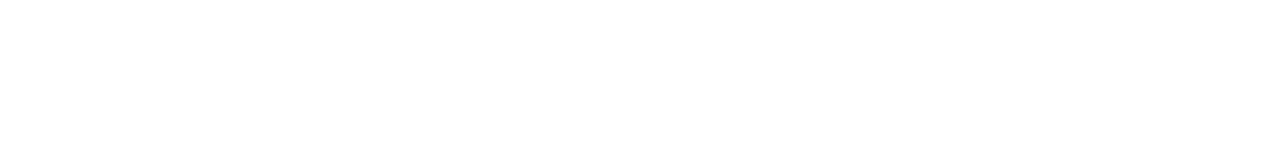
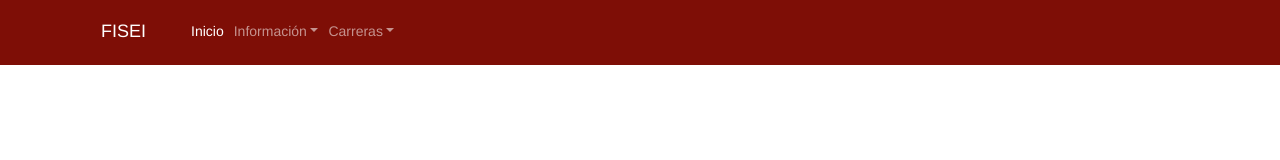
Before and after one commit to ChrisitanLP/TrabajoClase, a plain HTML site: page Secciones/Carreras/Tecnologias.html in a window 1280 px wide. Drawn offline with nearby package versions, Linux system fonts and the light colour scheme.

Commit message:
Se agrega el NavBar a la pagina Tecnologias.html

```diff
--- a/Secciones/Carreras/Tecnologias.html
+++ b/Secciones/Carreras/Tecnologias.html
@@ -19,6 +19,36 @@
 
 </head>
 <body>
-
+    <section style="background: #7e0e06;">
+        <div class="container" style="background: #7e0e06; margin-bottom: 50px;">
+          <nav class="mb-1 navbar navbar-expand-lg navbar-dark default-color">
+            <a class="navbar-brand" href="#" style="text-decoration:none; color: #fff;">FISEI</a>
+            <button class="navbar-toggler" type="button" data-toggle="collapse" data-target="#navbarSupportedContent-333" aria-controls="navbarSupportedContent-333" aria-expanded="false" aria-label="Toggle navigation">
+              <span class="navbar-toggler-icon"></span>
+            </button>
+            <div class="collapse navbar-collapse" id="navbarSupportedContent-333">
+              <ul class="navbar-nav mr-auto">
+                <li class="nav-item">
+                  <a class="nav-link" href="../../index.html" style="text-decoration:none; color: #fff;">Inicio
+                  </a>
+                </li>
+                <li class="nav-item dropdown">
+                  <a class="nav-link dropdown-toggle" id="navbarDropdownMenuLink-333" data-toggle="dropdown" aria-haspopup="true" aria-expanded="false" style="text-decoration:none;" color: #fff;>Información</a>
+                  <div class="dropdown-menu dropdown-default" aria-labelledby="navbarDropdownMenuLink-333">
+                    <a class="dropdown-item" href="../Informacion/Vinculacion.html" style="text-decoration:none; color: #fff;">Vinculación</a>
+                  </div>
+                </li>
+                <li class="nav-item dropdown active">
+                  <a class="nav-link dropdown-toggle" id="navbarDropdownMenuLink-333" data-toggle="dropdown" aria-haspopup="true" aria-expanded="false" style="text-decoration:none;" color: #fff;>Carreras</a>
+                  <div class="dropdown-menu dropdown-default" aria-labelledby="navbarDropdownMenuLink-333">
+                    <a class="dropdown-item" href="Software.html" style="text-decoration:none; color: #fff;">Software</a>
+                    <a class="dropdown-item" href="Tecnologias.html" style="text-decoration:none; color: #fff;">Tecnologias</a>
+                  </div>
+                </li>
+              </ul>
+            </div>
+          </nav>
+        </div>
+      </section>
 </body>
 </html>
```
